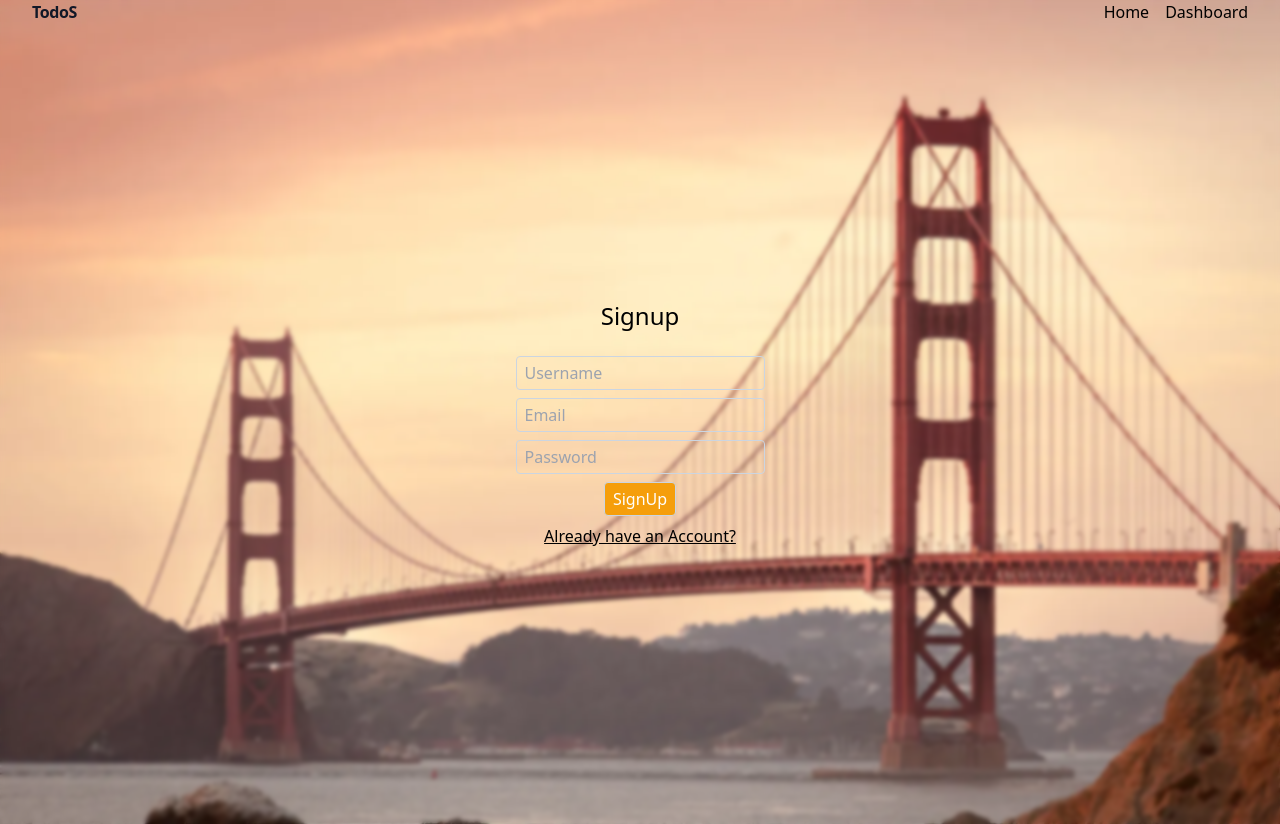
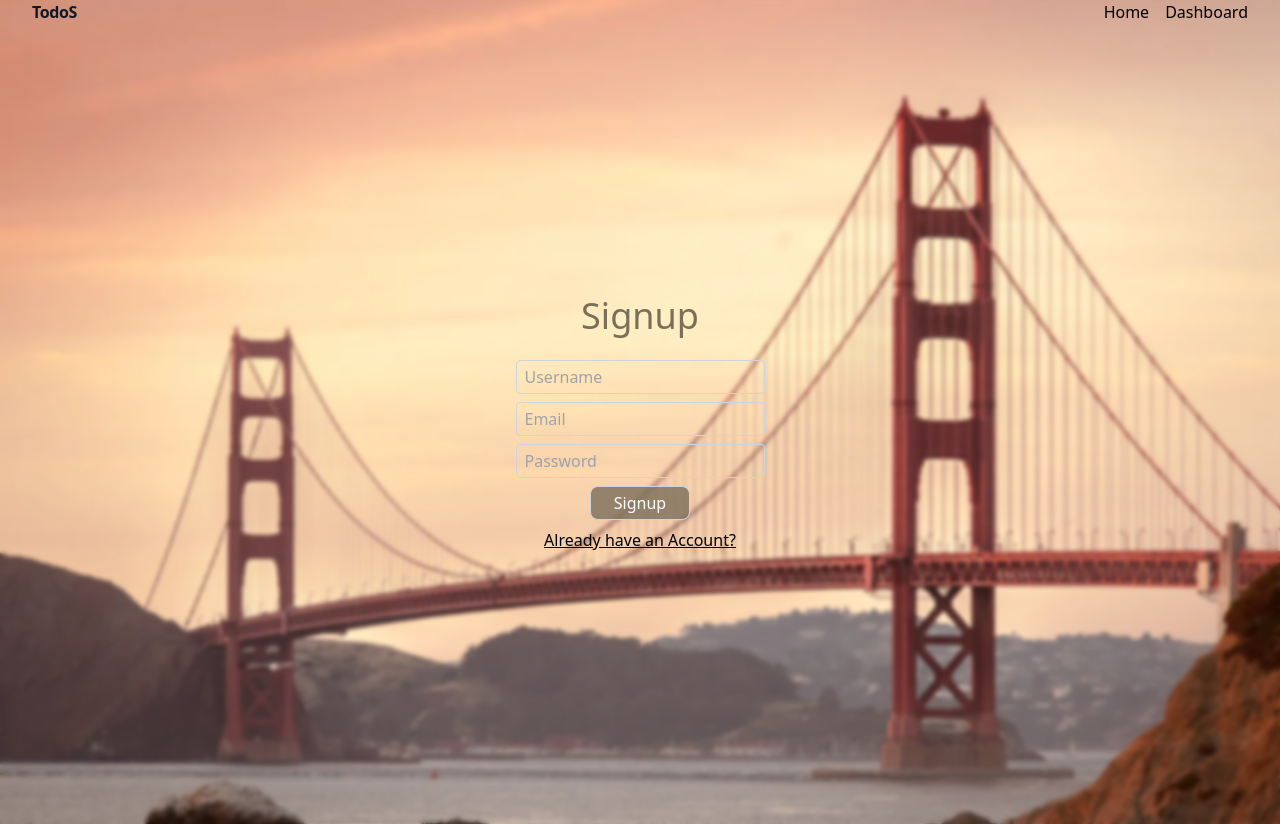
Before and after one commit to mujtabadustox/TodoApplication-Nextjs-NextAuth, a Next.js app: page /dashboard/signup in a window 1280 px wide. Built offline with nearby package versions, Linux system fonts and the light colour scheme; no server answers.

Commit message:
ui changes

```diff
--- a/src/app/dashboard/login/page.jsx
+++ b/src/app/dashboard/login/page.jsx
@@ -40,7 +40,7 @@ const Login = () => {
     <form onSubmit={handleLogin} className="flex gap-2 flex-col">
       <div className="flex flex-col items-center my-4 gap-2">
         <header className="flex justify-between items-center mb-4">
-          <h1 className="text-2xl">Login</h1>
+          <h1 className="text-4xl text-[#7c6f5a]">Login</h1>
         </header>
         <input
           type="email"
@@ -60,7 +60,7 @@ const Login = () => {
           className="border border-slate-300 bg-transparent rounded px-2 py-1 outline-none focus-within:border-slate-100"
         />
 
-        <button className="border border-slate-300 bg-amber-500 text-white active:bg-amber-600 rounded px-2 py-1 outline-none focus-within:border-slate-100">
+        <button className="border border-slate-300 min-w-[100px] bg-[#7c6f5a]/80 text-white active:bg-[#7c6f5a] rounded-lg px-2 py-1 outline-none focus-within:border-slate-100">
           Login
         </button>
 
--- a/src/app/dashboard/signup/page.jsx
+++ b/src/app/dashboard/signup/page.jsx
@@ -76,7 +76,7 @@ const Signup = () => {
       )}
       <div className="flex flex-col items-center my-4 gap-2">
         <header className="flex justify-between items-center mb-4">
-          <h1 className="text-2xl">Signup</h1>
+          <h1 className="text-4xl text-[#7c6f5a]">Signup</h1>
         </header>
         <input
           type="text"
@@ -105,8 +105,8 @@ const Signup = () => {
           className="border border-slate-300 bg-transparent rounded px-2 py-1 outline-none focus-within:border-slate-100"
         />
 
-        <button className="border border-slate-300 bg-amber-500 text-white active:bg-amber-600 rounded px-2 py-1 outline-none focus-within:border-slate-100">
-          SignUp
+        <button className="border border-slate-300 min-w-[100px] bg-[#7c6f5a]/80 text-white active:bg-[#7c6f5a] rounded-lg px-2 py-1 outline-none focus-within:border-slate-100">
+          Signup
         </button>
         {error && "Error"}
         <Link href="/dashboard/login" className="underline">
```
